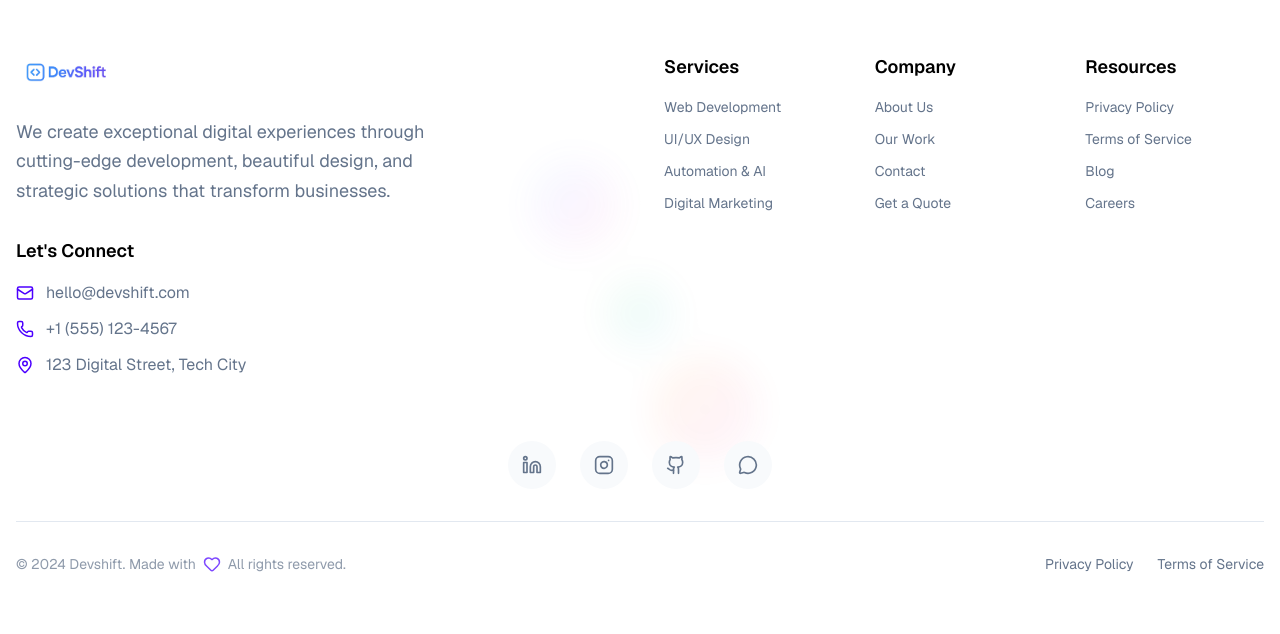
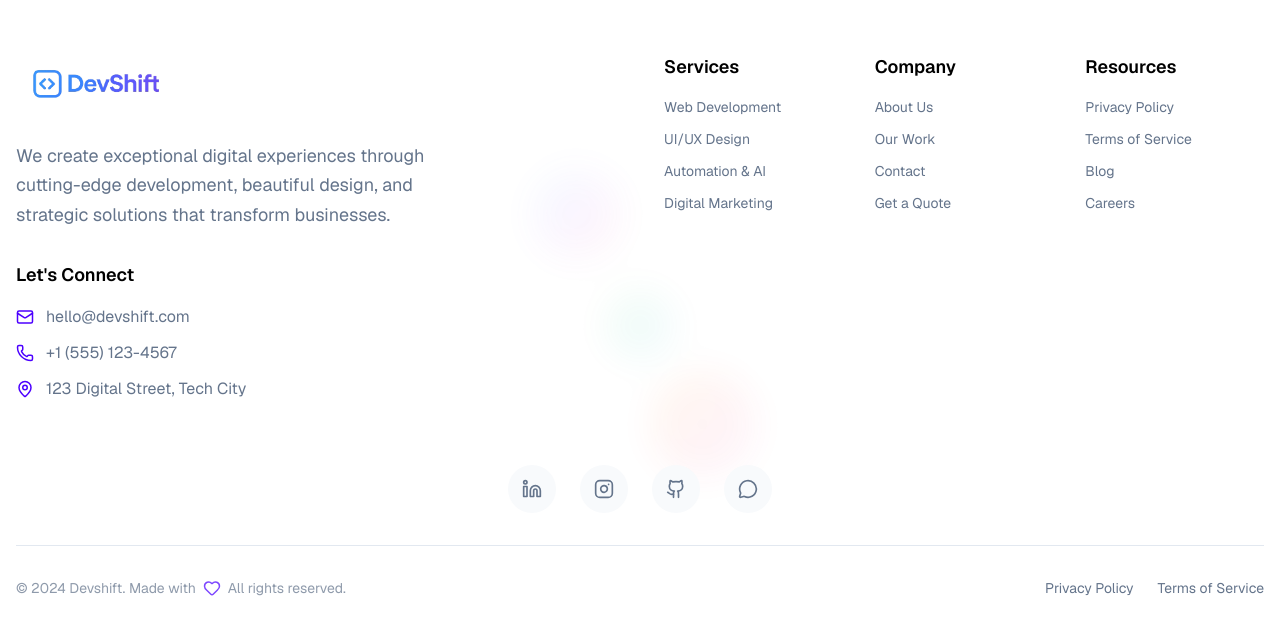
Before and after one commit to Hannankhan00/Devshiftt, a Next.js app: page /about in a window 1280 px wide. Shown: the part 891-1525 px from the top of the page. Built offline with nearby package versions, Linux system fonts and the light colour scheme.

Commit message:
Replace footer

```diff
--- a/src/app/components/footer.js
+++ b/src/app/components/footer.js
@@ -120,9 +120,9 @@ export default function Footer() {
                 <Image
                   src="/assets/logo.png"
                   alt="Devshift"
-                  width={120}
-                  height={40}
-                  className="h-10 w-auto"
+                  width={160}
+                  height={60}
+                  className="h-16 w-auto"
                 />
               </motion.div>
 
@@ -236,6 +236,8 @@ export default function Footer() {
                 <motion.a
                   key={social.name}
                   href={social.href}
+                  target={social.name === "WhatsApp" ? "_blank" : "_self"}
+                  rel={social.name === "WhatsApp" ? "noopener noreferrer" : undefined}
                   className="w-12 h-12 rounded-full flex items-center justify-center transition-all duration-300"
                   style={{ backgroundColor: 'var(--card-bg)', borderColor: 'var(--card-border)' }}
                   whileHover={{
```
